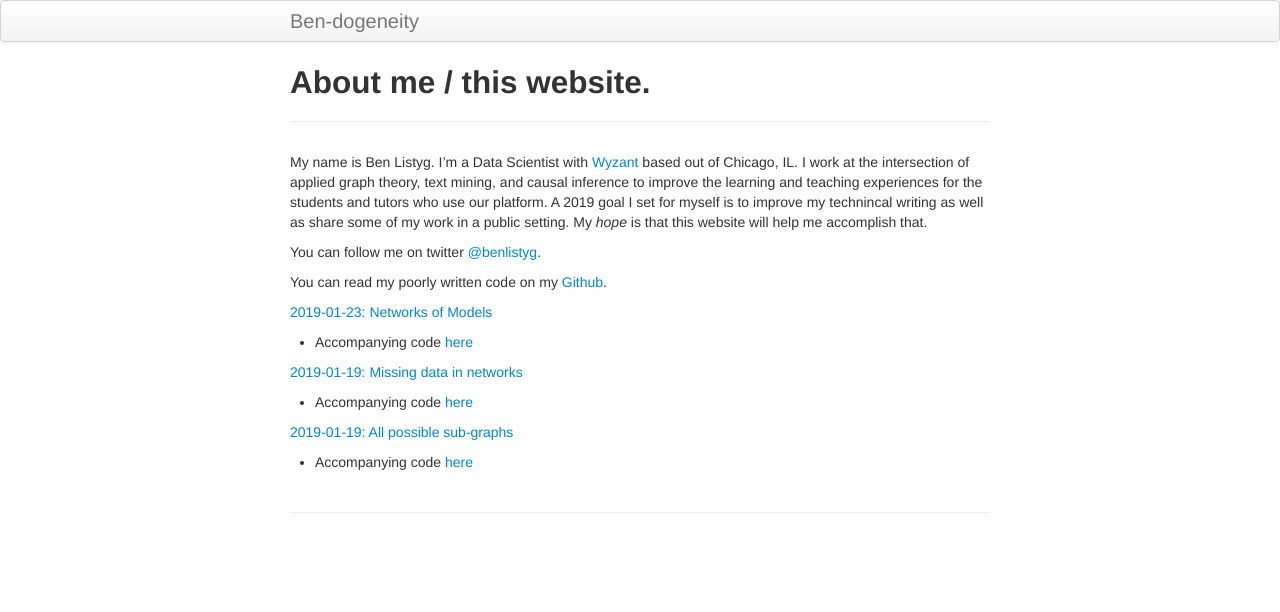
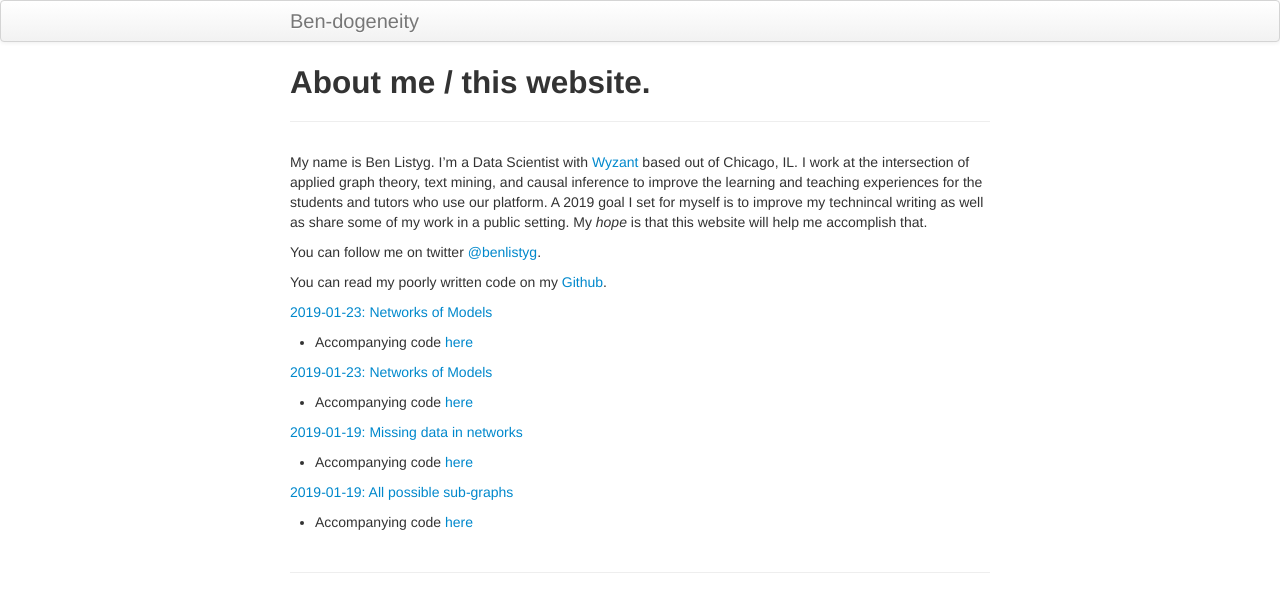
Before and after one commit to BListyg/blistyg.github.io, a Jekyll site: the page built from index.md, in a window 1280 px wide. Shown: the top 612 px of the page. Built offline with Jekyll 4.4.1, drawn with Linux system fonts in a browser that asks for light colours.

Commit message:
Update index.md

```diff
--- a/index.md
+++ b/index.md
@@ -8,6 +8,10 @@ My name is Ben Listyg. I'm a Data Scientist with [Wyzant](https://www.wyzant.com
 You can follow me on twitter [@benlistyg](https://www.twitter.com/benlistyg).
 
 You can read my poorly written code on my [Github](https://www.github.com/blistyg).
+
+[2019-01-23: Networks of Models](http://rpubs.com/blistyg/thekanyeconjecture)
+
+- Accompanying code [here](https://github.com/BListyg/KanyeCausalImpact)
 
 [2019-01-23: Networks of Models](http://rpubs.com/blistyg/networksofmodels)
 
```
